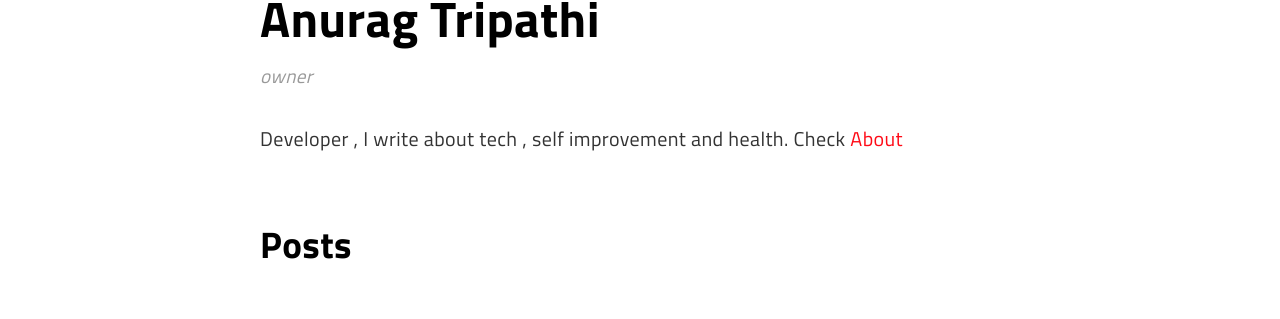
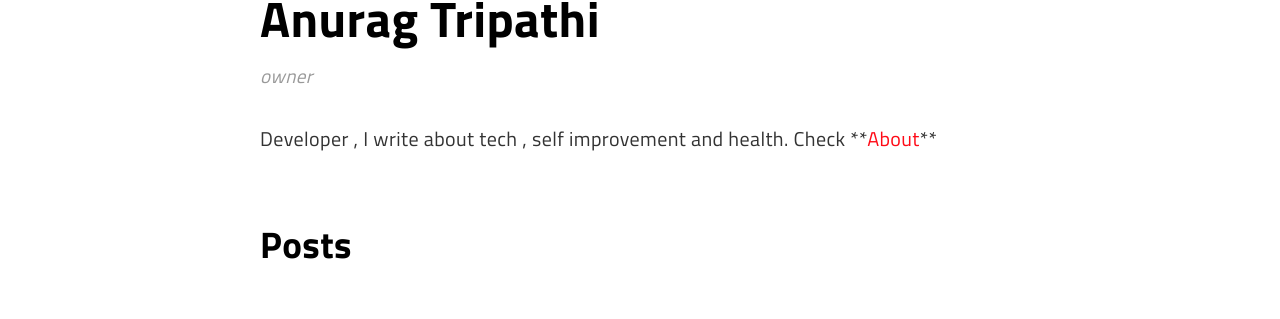
Before and after one commit to anuragseven/anuragseven.github.io, a Jekyll site: the page built from _authors/AnuragTripathi.md, in a window 1280 px wide and 1058 px high. Shown: the part 387-706 px from the top of the window. Built offline with Jekyll 4.4.1, drawn with Linux system fonts in a browser that asks for light colours; a script that is not in the unit is left out.

```diff
--- a/_authors/AnuragTripathi.md
+++ b/_authors/AnuragTripathi.md
@@ -4,7 +4,7 @@ photo: /assets/img/uploads/profile.png
 name: AnuragTripathi
 display_name:  Anurag Tripathi
 position: owner
-bio: Developer , I write about tech , self improvement and health. Check <a href="/about/">About</a>
+bio: Developer , I write about tech , self improvement and health. Check **<a href="/about/">About</a>**
 github_username: anuragseven
 twitter_username: anurag________
 linkedin_username: anuragtseven
```
